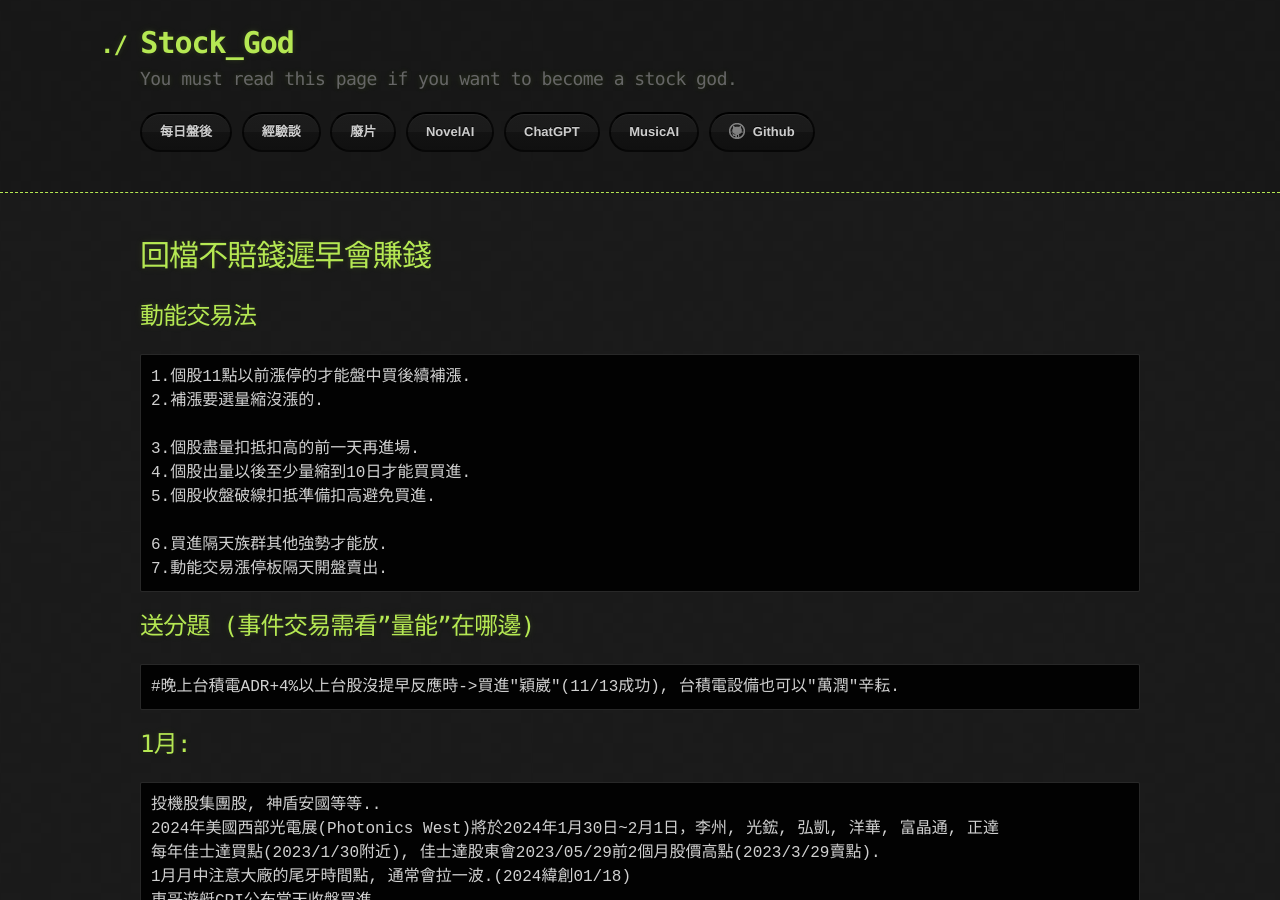
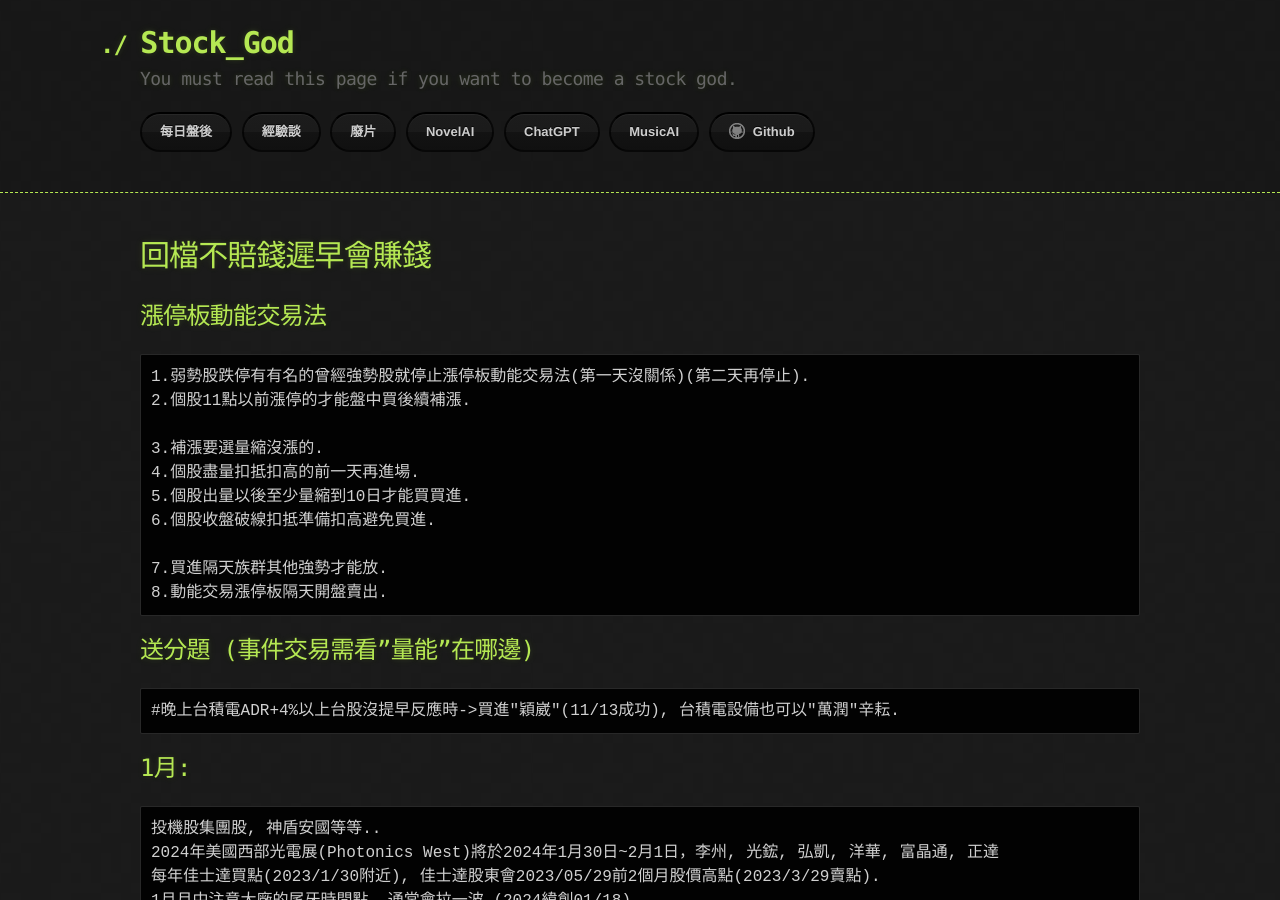
Before and after one commit to lepg5487/Stock_God, a Jekyll site: the page built from experience.md, in a window 1280 px wide and 900 px high. Built offline with Jekyll 4.4.1, drawn with Linux system fonts in a browser that asks for light colours; our own code applies the rules of GitHub Pages for plain Markdown files.

Commit message:
Update experience.md

````diff
--- a/experience.md
+++ b/experience.md
@@ -2,17 +2,18 @@
 layout: testlayouts
 ---
 # 回檔不賠錢遲早會賺錢
-## 動能交易法
+## 漲停板動能交易法
 ```
-1.個股11點以前漲停的才能盤中買後續補漲.
-2.補漲要選量縮沒漲的.
+1.弱勢股跌停有有名的曾經強勢股就停止漲停板動能交易法(第一天沒關係)(第二天再停止).
+2.個股11點以前漲停的才能盤中買後續補漲.
 
-3.個股盡量扣抵扣高的前一天再進場.
-4.個股出量以後至少量縮到10日才能買買進.
-5.個股收盤破線扣抵準備扣高避免買進.
+3.補漲要選量縮沒漲的.
+4.個股盡量扣抵扣高的前一天再進場.
+5.個股出量以後至少量縮到10日才能買買進.
+6.個股收盤破線扣抵準備扣高避免買進.
 
-6.買進隔天族群其他強勢才能放.
-7.動能交易漲停板隔天開盤賣出.
+7.買進隔天族群其他強勢才能放.
+8.動能交易漲停板隔天開盤賣出.
 ```
 ## 送分題 (事件交易需看"量能"在哪邊)
 ```
````
